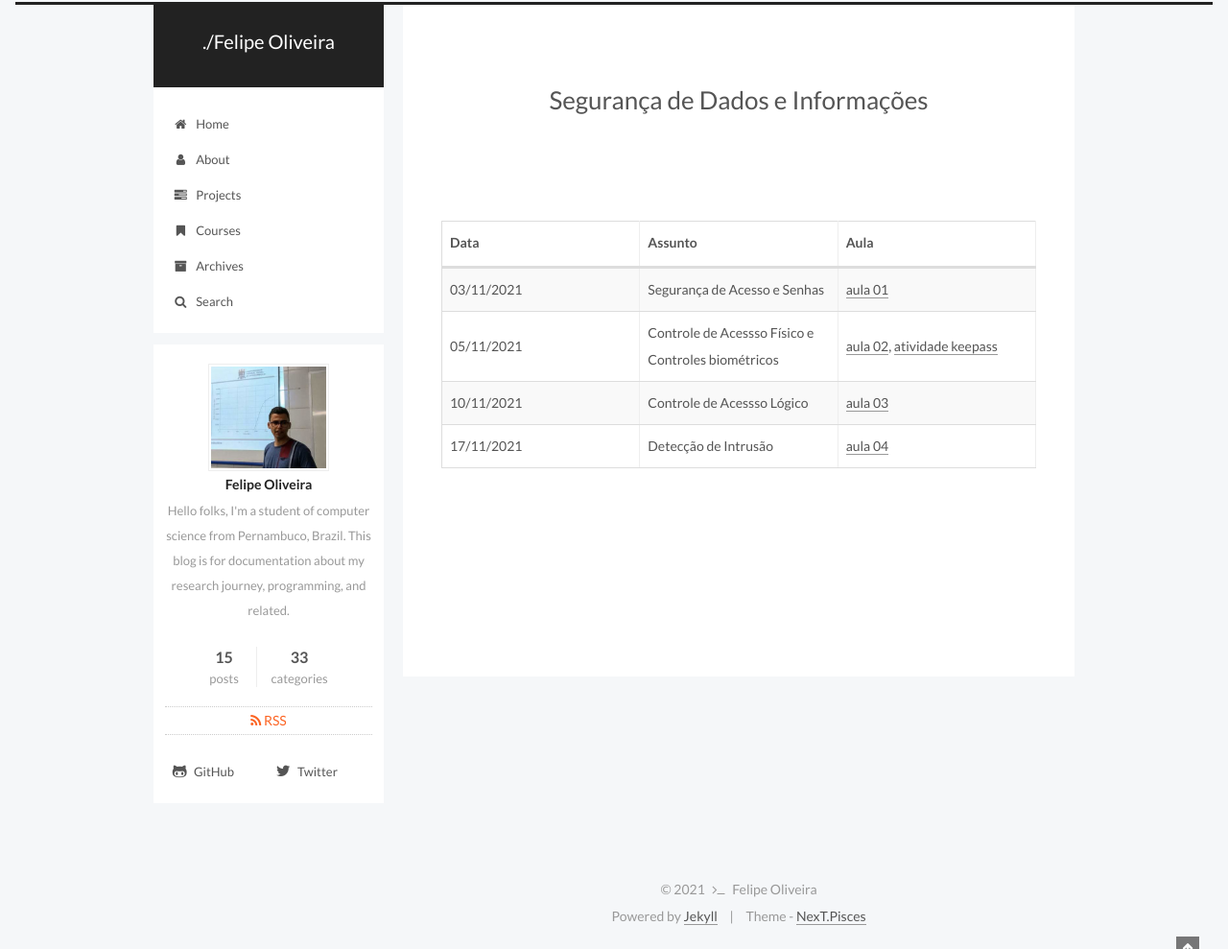
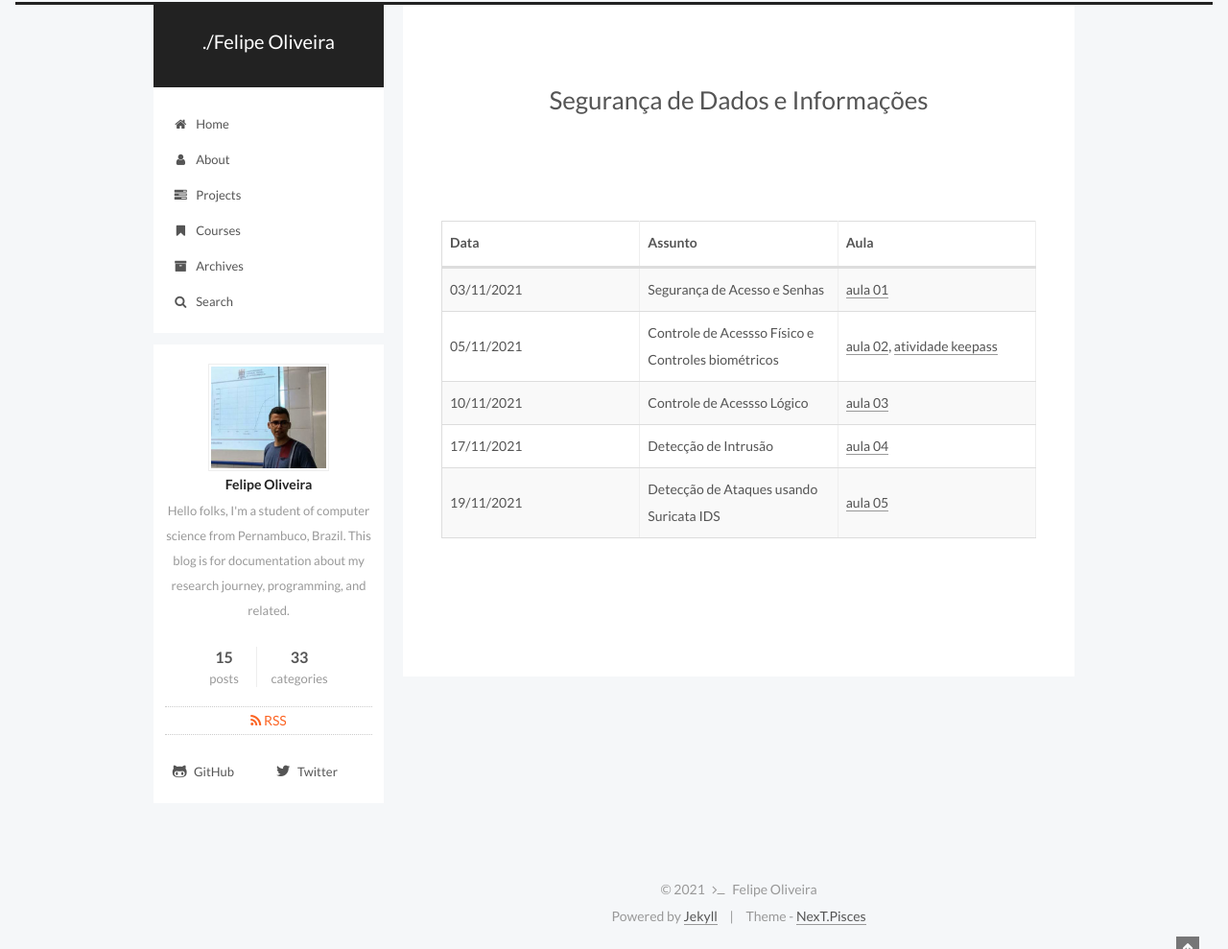
Before and after one commit to fdoliv/fdoliv.github.io, a Jekyll site: the page built from courses/sdi/index.md, in a window 1280 px wide. Shown: the whole page at 96% size. Built offline with Jekyll 4.4.1, drawn with Linux system fonts in a browser that asks for light colours.

Commit message:
Detecção de ataques sdi

```diff
--- a/courses/sdi/index.md
+++ b/courses/sdi/index.md
@@ -17,3 +17,4 @@ comments: false
 | 05/11/2021 | Controle de Acessso Físico  e Controles biométricos| [aula 02]({{ site.url }}/assets/arquivos/sdi/aula02.pdf){:target="_blank"}, [atividade keepass]({{ site.url }}/assets/arquivos/sdi/atividade01.pdf){:target="_blank"}  |
 | 10/11/2021 | Controle de Acessso Lógico | [aula 03]({{ site.url }}/assets/arquivos/sdi/aula03.pdf){:target="_blank"} |
 | 17/11/2021 | Detecção de Intrusão | [aula 04]({{ site.url }}/assets/arquivos/sdi/aula04.pdf){:target="_blank"} |
+| 19/11/2021 | Detecção de Ataques usando Suricata IDS | [aula 05](https://fdoprof.com/tutorial/2021/11/19/suricata/){:target="_blank"} |
```
